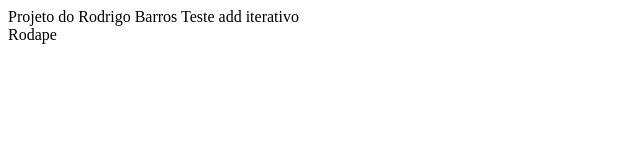
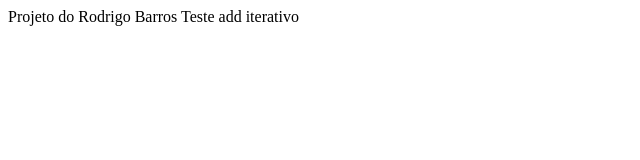
Before and after one commit to barrosrsilva/curso-git, a plain HTML site: page index.html in a window 1280 px wide. Shown: the full height of the page, 0-640 px from the left. Drawn offline with Linux system fonts and the light colour scheme.

Commit message:
Removendo o rodape

```diff
--- a/index.html
+++ b/index.html
@@ -5,7 +5,4 @@
 	  Projeto do Rodrigo Barros
 	  Teste add iterativo
 	</body>
-	<footer>
-		Rodape
-	</footer>
 </html>
```
